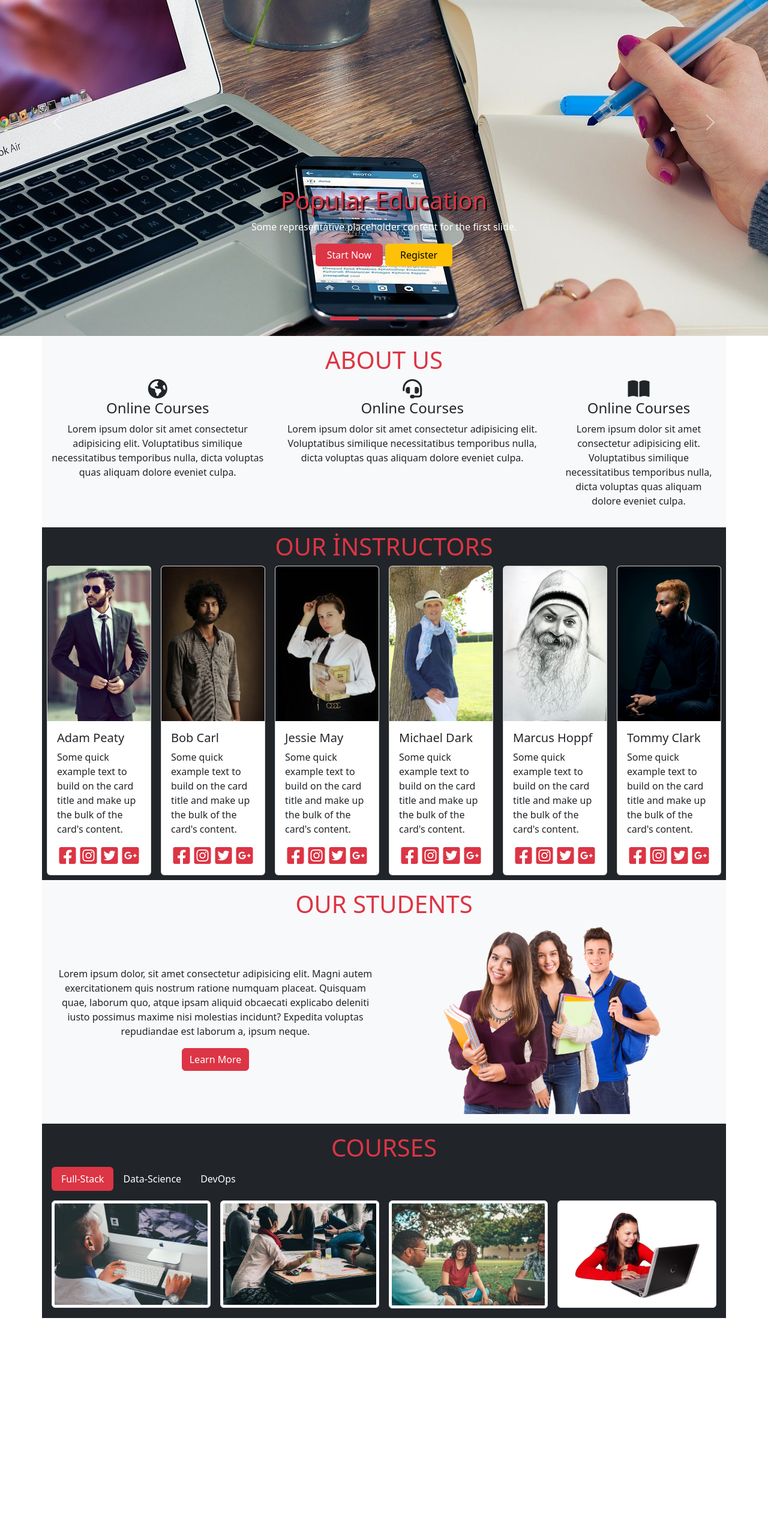
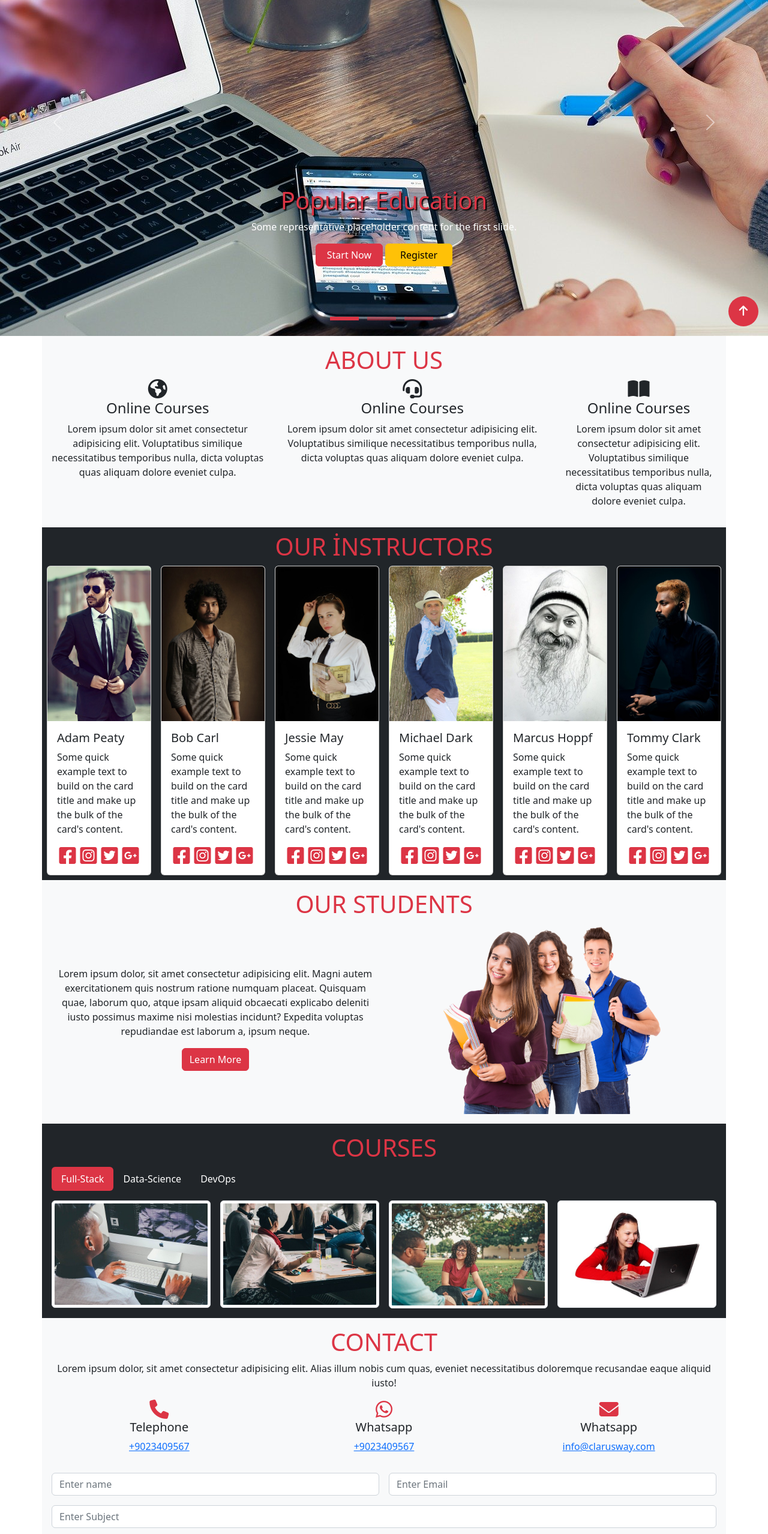
Before and after one commit to bedirhanerguven10/bootstrap-project, a plain HTML site: page index.html in a window 1280 px wide. Shown: the part 240-2797 px from the top of the page at 60% size. Before the commit the page ends 2437 px from the top, so only its background shows below. Drawn offline with nearby package versions, Linux system fonts and the light colour scheme.

Commit message:
endOfProject

```diff
--- a/css/app.css
+++ b/css/app.css
@@ -69,5 +69,41 @@ section#courses .nav-item .nav-link.active {
   background-color: var(--red);
 }
 /*! ------------ 6- CONTACT SECTION ------------ */
+section#contact i {
+  color: var(--red);
+  font-size: 2rem;
+}
+article  {
+  /* width: 1288px; */
+  text-align: center;
+}
+/** ------------------- UP-BUTTON --------------------- */
+.up-btn {
+  color: white;
+  position: fixed;
+  background-color: var(--red);
+  width: 50px;
+  height: 50px;
+  border-radius: 50%;
+  bottom: 1rem;
+  right: 1rem;
+  text-align: center;
+  padding: 0.6rem;
+  font-size: 1.2rem;
+}
+.up-btn:hover {
+  color: black;
+}
 
 /*! ---------------- 7- FOOTER --------------- */
+footer i {
+  font-size: 2rem;
+  color: white;
+  margin-right: 1rem;
+  transition: color 1s;
+  text-align: center;
+}
+
+footer i:hover {
+  color: var(--red);
+}
--- a/index.html
+++ b/index.html
@@ -534,10 +534,99 @@
       </section>
 
       <!--------------- SECTION-CONTACT --------------------->
+      <section id="contact" class="container bg-light p-3">
+        <h1 class="text-danger text-center display-6">CONTACT</h1>
+
+        <article id="form">
+          <p>
+            Lorem ipsum dolor, sit amet consectetur adipisicing elit. Alias
+            illum nobis cum quas, eveniet necessitatibus doloremque recusandae
+            eaque aliquid iusto!
+          </p>
+          <div class="row justify-content-center text-center g-3">
+            <div class="col-md-4">
+              <i class="fas fa-phone"></i>
+              <h5>Telephone</h5>
+              <a href="tel:+9023409567">+9023409567</a>
+            </div>
+            <div class="col-md-4">
+              <i class="fab fa-whatsapp"></i>
+              <h5>Whatsapp</h5>
+              <a href="https://wa.me/+9023409567">+9023409567</a>
+            </div>
+
+            <div class="col-md-4">
+              <i class="fas fa-envelope"></i>
+              <h5>Whatsapp</h5>
+              <a href="mailto:info@clarusway.com">info@clarusway.com</a>
+            </div>
+          </div>
+
+          <form class="row g-3 mt-3">
+            <div class="col-md-6">
+              <input
+                type="text"
+                class="form-control"
+                id="name"
+                placeholder="Enter name"
+              />
+            </div>
+            <div class="col-md-6">
+              <input
+                type="email"
+                class="form-control"
+                id="email"
+                placeholder="Enter Email"
+              />
+            </div>
+            <div class="col-12">
+              <input
+                type="text"
+                class="form-control"
+                id="subject"
+                placeholder="Enter Subject"
+              />
+            </div>
+
+            <div class="form-floating col-12">
+              <textarea
+                class="form-control"
+                placeholder="Comments"
+                id="floatingTextarea"
+              ></textarea>
+              <label for="floatingTextarea">Enter Your Comments</label>
+            </div>
+
+            <div class="col-12 text-center">
+              <button type="submit" class="btn btn-danger" style="width: 7rem">
+                Submit
+              </button>
+            </div>
+          </form>
+        </article>
+
+        <article id="location" class="mt-3">
+          <iframe src="https://www.google.com/maps/embed?pb=!1m18!1m12!1m3!1d432910.2696753991!2d115.68135660718427!3d-32.03917376637665!2m3!1f0!2f0!3f0!3m2!1i1024!2i768!4f13.1!3m3!1m2!1s0x2a32966cdb47733d%3A0x304f0b535df55d0!2sPerth%20Bat%C4%B1%20Avustralya%2C%20Avustralya!5e0!3m2!1str!2str!4v1654450143528!5m2!1str!2str" width="600" height="450" style="border:0;" allowfullscreen="" loading="lazy" referrerpolicy="no-referrer-when-downgrade"></iframe>
+        </article>
+      </section>
     </main>
 
     <!------------------ FOOTER --------------------->
+    <footer class="bg-dark text-center  text-white p-4">
+      <article>
+        <a href="#"><i class="fab fa-facebook-f"></i></a
+        ><a href="#"><i class="fab fa-youtube"></i></a
+        ><a href="#"><i class="fab fa-linkedin"></i></a
+        ><a href="#"><i class="fab fa-instagram"></i></a>
+      </article>
 
+      <article class="p-4 h6">&copy; 2022 Copyright by Clarusway</article>
+    </footer>
+
+    <!-- UP-BTN -->
+    <a class="up-btn" href="#body">
+      <i class="fas fa-arrow-up"></i>
+    </a>
     <!------------------ SCRIPTS --------------------->
     <!-- fslightbox.js (Image and Video Viewer Library)-->
     <script src="./lib/fslightbox-basic-3.3.1/fslightbox.js"></script>
```
